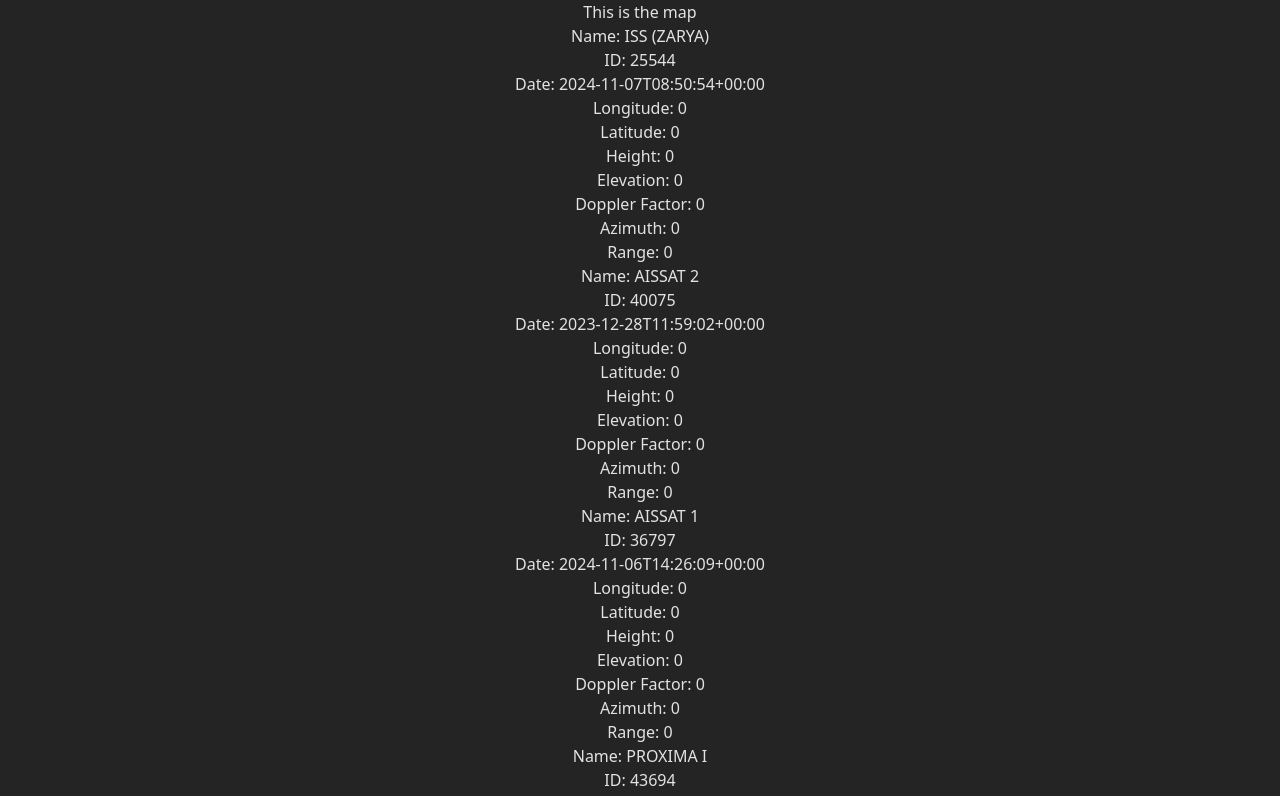
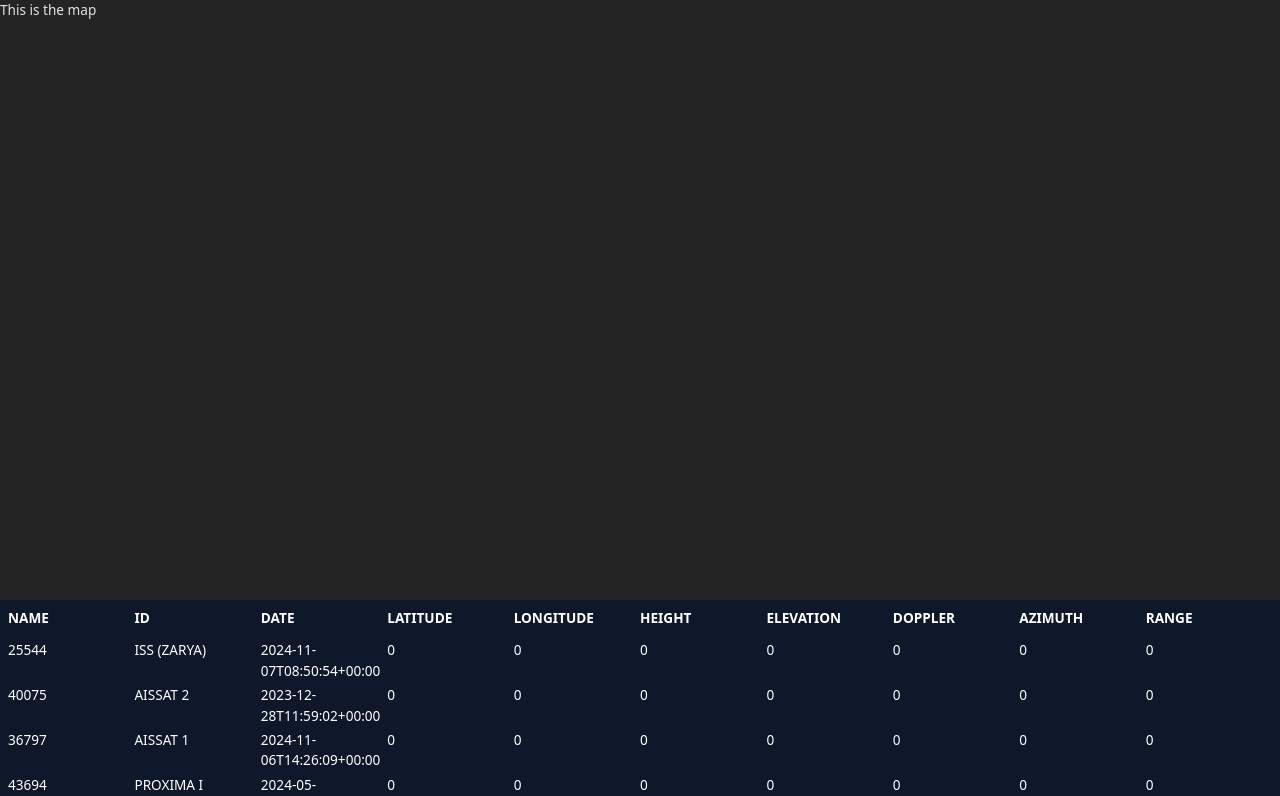
Before and after one commit to tomghaines/emeris, a React (Vite) app in the folder client/: page / in a window 1280 px wide. Shown: the top 796 px of the page. Built offline with nearby package versions, Linux system fonts and the light colour scheme.

Commit message:
feat: implement data component with table columns and rows. Add basic styles

```diff
--- a/client/src/App.css
+++ b/client/src/App.css
@@ -1,6 +1,5 @@
 #root {
-  max-width: 1280px;
-  margin: 0 auto;
+  margin: 0;
   padding: 0;
-  text-align: center;
+  font-size: 0.85rem;
 }
--- a/client/src/App.tsx
+++ b/client/src/App.tsx
@@ -5,9 +5,13 @@
 function App() {
   return (
     <>
-      <div>
-        <Map />
-        <SatelliteData />
+      <div className="h-screen overflow-hidden">
+        <div className="h-3/4">
+          <Map />
+        </div>
+        <div className="h-1/4 overflow-scroll w-full">
+          <SatelliteData />
+        </div>
       </div>
     </>
   );
--- a/client/src/components/DisplayDataComponent/SatelliteData.tsx
+++ b/client/src/components/DisplayDataComponent/SatelliteData.tsx
@@ -1,5 +1,6 @@
 import { useEffect, useState } from 'react';
 import { getSatelliteData } from '../../services/satelliteAPI';
+import TableCol from './TableCol';
 
 interface Satellite {
   satelliteId: number;
@@ -63,12 +64,60 @@
     rangeSat: 0,
     doppler: 0,
   },
+  {
+    satelliteId: 43694,
+    name: 'PROXIMA I',
+    date: '2024-05-18T00:08:26+00:00',
+    longitudeDeg: 0,
+    latitudeDeg: 0,
+    height: 0,
+    azimuth: 0,
+    elevation: 0,
+    rangeSat: 0,
+    doppler: 0,
+  },
+  {
+    satelliteId: 43694,
+    name: 'PROXIMA I',
+    date: '2024-05-18T00:08:26+00:00',
+    longitudeDeg: 0,
+    latitudeDeg: 0,
+    height: 0,
+    azimuth: 0,
+    elevation: 0,
+    rangeSat: 0,
+    doppler: 0,
+  },
+  {
+    satelliteId: 43694,
+    name: 'PROXIMA I',
+    date: '2024-05-18T00:08:26+00:00',
+    longitudeDeg: 0,
+    latitudeDeg: 0,
+    height: 0,
+    azimuth: 0,
+    elevation: 0,
+    rangeSat: 0,
+    doppler: 0,
+  },
+  {
+    satelliteId: 43694,
+    name: 'PROXIMA I',
+    date: '2024-05-18T00:08:26+00:00',
+    longitudeDeg: 0,
+    latitudeDeg: 0,
+    height: 0,
+    azimuth: 0,
+    elevation: 0,
+    rangeSat: 0,
+    doppler: 0,
+  },
 ];
 
 const SatelliteData = () => {
   const [satelliteData, setSateliteData] = useState<Satellite[]>([]);
   const [loading, setLoading] = useState(true);
-  const useMockData = true; // ! Change here to switch between api and mock data
+  const useMockData = true; // ! Change to switch data source
 
   useEffect(() => {
     const fetchDataFromService = async () => {
@@ -97,23 +146,44 @@
     fetchDataFromService();
   }, [useMockData]);
 
-  if (loading) return <p>Loading data</p>;
+  if (loading)
+    return (
+      <div className="flex items-center justify-center">
+        <p className="font-bold text-center text-large">Loading data</p>
+      </div>
+    );
+
+  const tableHeaders: string[] = [
+    'NAME',
+    'ID',
+    'DATE',
+    'LATITUDE',
+    'LONGITUDE',
+    'HEIGHT',
+    'ELEVATION',
+    'DOPPLER',
+    'AZIMUTH',
+    'RANGE',
+  ];
 
   return (
-    <div>
+    <div className="w-full flex flex-col bg-slate-900 justify-center p-2">
+      <div className="flex flex-row text-white">
+        {tableHeaders.map((header) => {
+          return <TableCol key={header} type="header" data={header} />;
+        })}
+      </div>
+
       {satelliteData.length > 0 ? (
         satelliteData.map((satellite: Satellite) => (
-          <div key={satellite.satelliteId}>
-            <h3>Name: {satellite.name}</h3>
-            <p>ID: {satellite.satelliteId}</p>
-            <p>Date: {satellite.date}</p>
-            <p>Longitude: {satellite.longitudeDeg}</p>
-            <p>Latitude: {satellite.latitudeDeg}</p>
-            <p>Height: {satellite.height}</p>
-            <p>Elevation: {satellite.elevation}</p>
-            <p>Doppler Factor: {satellite.doppler}</p>
-            <p>Azimuth: {satellite.azimuth}</p>
-            <p>Range: {satellite.rangeSat}</p>
+          <div key={satellite.satelliteId} className="flex flex-row text-white">
+            {Object.values(satellite).map((value, index) => (
+              <TableCol
+                key={`${satellite.satelliteId}-${index}`}
+                type="data"
+                data={value.toString()}
+              />
+            ))}
           </div>
         ))
       ) : (
--- /dev/null
+++ b/client/src/components/DisplayDataComponent/TableCol.tsx
@@ -0,0 +1,16 @@
+interface Prop {
+  data: string | number;
+  type: string;
+}
+
+const TableCol = (props: Prop) => {
+  return (
+    <div className="flex flex-col w-full">
+      <p className={props.type === 'header' ? 'font-bold pb-2' : 'pt-1'}>
+        {props.data}
+      </p>
+    </div>
+  );
+};
+
+export default TableCol;
--- a/client/src/components/MapComponent/Map.tsx
+++ b/client/src/components/MapComponent/Map.tsx
@@ -1,5 +1,9 @@
 const Map = () => {
-  return <div>This is the map</div>;
+  return (
+    <div>
+      <div className="h-2/4">This is the map</div>
+    </div>
+  );
 };
 
 export default Map;
--- a/client/src/index.css
+++ b/client/src/index.css
@@ -6,6 +6,8 @@
   font-family: system-ui, Avenir, Helvetica, Arial, sans-serif;
   line-height: 1.5;
   font-weight: 400;
+  margin: 0;
+  padding: 0;
 
   color-scheme: light dark;
   color: #ffffffde;
@@ -16,11 +18,3 @@
   -webkit-font-smoothing: antialiased;
   -moz-osx-font-smoothing: grayscale;
 }
-
-body {
-  margin: 0;
-  display: flex;
-  place-items: center;
-  min-width: 320px;
-  min-height: 100vh;
-}
```
Also changed, not shown: 1 other file (tests, documents, lock files or other folders).
